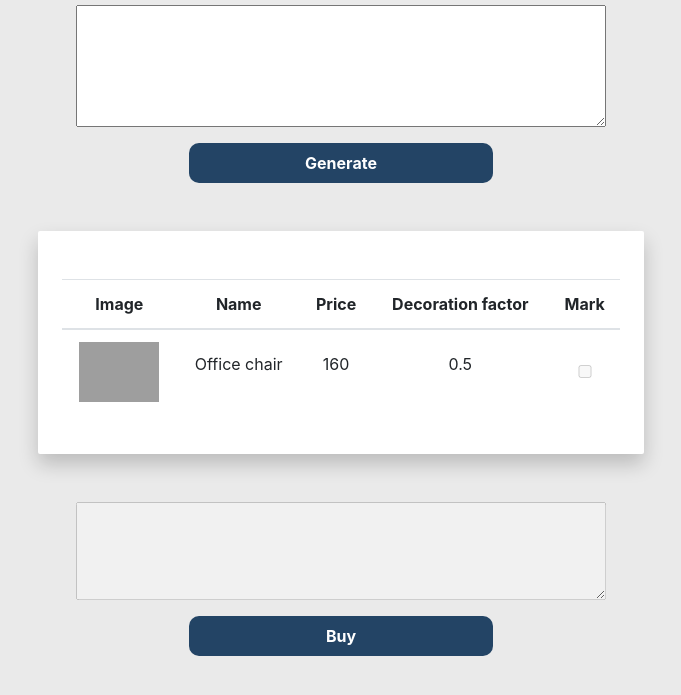
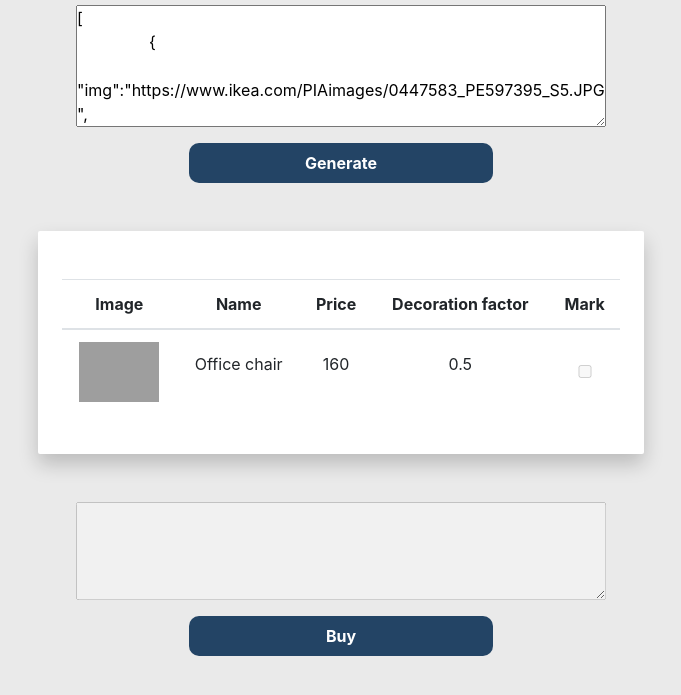
Before and after one commit to KristiyanKKirilov/JS-Front-End, a plain HTML site: page DOM-Manipulation-Events-Exercises/06. Furniture/template.html in a window 1280 px wide. Shown: the part 77-772 px from the top of the page, without its empty margins (307-988 px from the left). Drawn offline with nearby package versions, Linux system fonts and the light colour scheme; grey boxes are pictures that could not be loaded.

Commit message:
initial textarea filled

```diff
--- a/DOM-Manipulation-Events-Exercises/06. Furniture/template.html
+++ b/DOM-Manipulation-Events-Exercises/06. Furniture/template.html
@@ -11,7 +11,21 @@
     <div id="container">
         <div id="exercise">
             <h1>Furniture List</h1>
-            <textarea rows="5" cols="50"></textarea>
+            <textarea rows="5" cols="50">[
+                {
+                    "img":"https://www.ikea.com/PIAimages/0447583_PE597395_S5.JPG",
+                    "name": "Sofa",
+                    "price": "259",
+                    "decFactor":"0.4"
+
+                },
+                {
+                    "img":"https://www.stylespafurniture.com/wp-content/uploads/2020/03/Cove_3_Door_Wardrobe_1.jpg",
+                    "name": "Wardrobe",
+                    "price": "120",
+                    "decFactor":"1.2"
+                }
+            ]</textarea>
             <button>Generate</button>
 
             <div class="wrapper">
```
